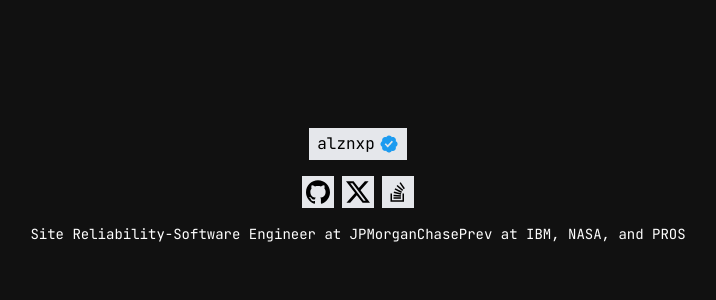
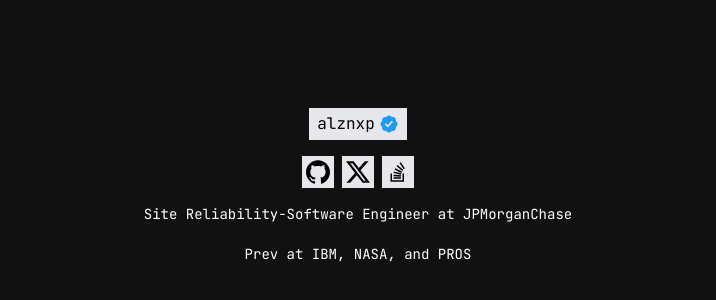
Before and after one commit to alznxp/alznxp.github.io, a plain HTML site: page index.html in a window 1280 px wide. Shown: the part 212-512 px from the top of the page, without its empty margins (282-998 px from the left). Drawn offline with nearby package versions, Linux system fonts and the light colour scheme.

Commit message:
feat: fix two-line formatting and spacing

```diff
--- a/index.html
+++ b/index.html
@@ -59,10 +59,9 @@
                 </a>
             </div>
             <div class="text-sm text-center text-white py-1 px-2 mt-3 flex items-center">
-                <span>Site Reliability-Software Engineer at JPMorganChase</span>
+                <span>Site Reliability-Software Engineer at JPMorganChase<br/><br/>Prev at IBM, NASA, and PROS</span>
 <!--                 <span class="blinking-underscore">&gt; _</span> -->
                 <br/>
-                <p>Prev at IBM, NASA, and PROS</p>
             </div>
         </div>
     </div>
```
